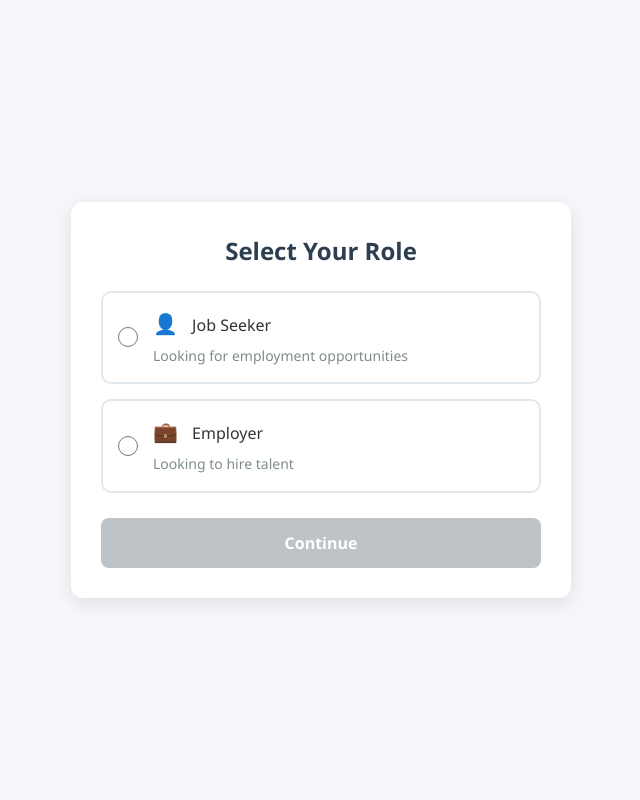
After one commit to yourmehedi/jobpost, a Django app: page /accounts/choose_user_type/ in a window 1280 px wide. The commit adds this page. Shown: the whole page, without its empty margins (319-959 px from the left). Run offline with Django 5.2, Linux system fonts and the light colour scheme.

Commit message:
added new post job and 2 user login system

```diff
--- /dev/null
+++ b/accounts/templates/accounts/choose_user_type.html
@@ -0,0 +1,217 @@
+<!DOCTYPE html>
+<html lang="en">
+<head>
+    <meta charset="UTF-8">
+    <meta name="viewport" content="width=device-width, initial-scale=1.0">
+    <title>Select Your Role</title>
+    <style>
+        * {
+            margin: 0;
+            padding: 0;
+            box-sizing: border-box;
+            font-family: 'Segoe UI', Tahoma, Geneva, Verdana, sans-serif;
+        }
+
+        body {
+            background-color: #f5f7fa;
+            color: #333;
+            line-height: 1.6;
+            padding: 20px;
+            min-height: 100vh;
+            display: flex;
+            justify-content: center;
+            align-items: center;
+        }
+
+        .container {
+            max-width: 500px;
+            width: 100%;
+            background: white;
+            border-radius: 12px;
+            box-shadow: 0 5px 20px rgba(0, 0, 0, 0.1);
+            padding: 30px;
+            transition: transform 0.3s ease;
+        }
+
+        .container:hover {
+            transform: translateY(-5px);
+        }
+
+        h3 {
+            color: #2c3e50;
+            margin-bottom: 20px;
+            font-size: 24px;
+            text-align: center;
+            font-weight: 600;
+        }
+
+        .form-check {
+            display: flex;
+            align-items: center;
+            padding: 15px;
+            margin: 15px 0;
+            border: 2px solid #e1e8ed;
+            border-radius: 10px;
+            cursor: pointer;
+            transition: all 0.3s ease;
+            position: relative;
+        }
+
+        .form-check:hover {
+            border-color: #3498db;
+            background-color: #f8fafc;
+        }
+
+        .form-check.selected {
+            border-color: #3498db;
+            background-color: #e8f4fc;
+        }
+
+        .form-check-input {
+            margin-right: 15px;
+            width: 20px;
+            height: 20px;
+            cursor: pointer;
+        }
+
+        .form-check-label {
+            font-size: 16px;
+            font-weight: 500;
+            cursor: pointer;
+            flex: 1;
+        }
+
+        .role-description {
+            font-size: 14px;
+            color: #7f8c8d;
+            margin-top: 5px;
+            display: block;
+        }
+
+        .btn {
+            display: block;
+            width: 100%;
+            padding: 14px;
+            background-color: #3498db;
+            color: white;
+            border: none;
+            border-radius: 8px;
+            font-size: 16px;
+            font-weight: 600;
+            cursor: pointer;
+            transition: background-color 0.3s ease;
+            margin-top: 25px;
+        }
+
+        .btn:hover {
+            background-color: #2980b9;
+        }
+
+        .btn:disabled {
+            background-color: #bdc3c7;
+            cursor: not-allowed;
+        }
+
+        .icon {
+            margin-right: 10px;
+            font-size: 20px;
+        }
+
+        /* Mobile-specific styles */
+        @media (max-width: 576px) {
+            body {
+                padding: 10px;
+            }
+
+            .container {
+                padding: 20px;
+                margin: 0;
+            }
+
+            h3 {
+                font-size: 22px;
+            }
+
+            .form-check {
+                padding: 12px;
+            }
+
+            .form-check-label {
+                font-size: 15px;
+            }
+
+            .role-description {
+                font-size: 13px;
+            }
+
+            .btn {
+                padding: 12px;
+                font-size: 15px;
+            }
+        }
+
+        /* Animation for selection */
+        @keyframes pulse {
+            0% { transform: scale(1); }
+            50% { transform: scale(1.02); }
+            100% { transform: scale(1); }
+        }
+
+        .form-check.selected {
+            animation: pulse 0.3s ease;
+        }
+    </style>
+</head>
+<body>
+
+<div class="container">
+    <h3>Select Your Role</h3>
+    <form method="POST">
+        {% csrf_token %}
+        <div class="form-check" onclick="selectRole(this)">
+            <input class="form-check-input" type="radio" name="user_type" value="jobseeker" required>
+            <label class="form-check-label">
+                <span class="icon">👤</span> Job Seeker
+                <span class="role-description">Looking for employment opportunities</span>
+            </label>
+        </div>
+        <div class="form-check" onclick="selectRole(this)">
+            <input class="form-check-input" type="radio" name="user_type" value="employer" required>
+            <label class="form-check-label">
+                <span class="icon">💼</span> Employer
+                <span class="role-description">Looking to hire talent</span>
+            </label>
+        </div>
+        <button class="btn" type="submit" id="submitBtn" disabled>Continue</button>
+    </form>
+</div>
+
+<script>
+    function selectRole(element) {
+        // Remove selected class from all options
+        const allOptions = document.querySelectorAll('.form-check');
+        allOptions.forEach(option => {
+            option.classList.remove('selected');
+        });
+
+        // Add selected class to clicked option
+        element.classList.add('selected');
+
+        // Check the radio input
+        const radioInput = element.querySelector('input[type="radio"]');
+        radioInput.checked = true;
+
+        // Enable the submit button
+        document.getElementById('submitBtn').disabled = false;
+    }
+
+    // Add click event listeners to all form-check elements
+    document.querySelectorAll('.form-check').forEach(element => {
+        element.addEventListener('click', function() {
+            selectRole(this);
+        });
+    });
+</script>
+
+</body>
+</html>
--- a/accounts/templates/accounts/login.html
+++ b/accounts/templates/accounts/login.html
@@ -431,15 +431,15 @@
           <div class="divider">
             <span class="divider-text">Or sign in with</span>
           </div>
-          <a href="{% url 'accounts:google_login' %}" class="social-btn google-btn">
+          <a href="{% url 'accounts:choose_user_type' %}" class="social-btn google-btn">
               <i class="fab fa-google"></i> Sign in with Google
           </a>
 
 
 
-          <a href="{% url 'accounts:facebook_login' %}" class="social-btn facebook-btn">
+          <!-- <a href="{% url 'accounts:choose_user_type' %}" class="social-btn facebook-btn">
             <i class="fab fa-facebook-f"></i> Sign in with Facebook
-          </a>
+          </a> -->
         </div>
       </form>
 
--- a/accounts/urls.py
+++ b/accounts/urls.py
@@ -12,7 +12,8 @@ urlpatterns = [
     path('reset/<uidb64>/<token>/', auth_views.PasswordResetConfirmView.as_view(), name='password_reset_confirm'),
     path('reset/done/', auth_views.PasswordResetCompleteView.as_view(), name='password_reset_complete'),
 
-    path('user-select/', views.user_select, name='user_select'),
+    # path('user-select/', views.user_select, name='user_select'),
+    # path('user-select-facebook/', views.user_select_fb, name='user_select_fb'),
 
     path('profile/', views.user_profile, name='profile'),
     path('jobseekres-registretion-form/', views.jobseeker_register, name='jobseeker_register'),
@@ -24,6 +25,8 @@ urlpatterns = [
     path('logout/', views.logout_view, name='logout'),
     path('login/', login_view, name='login'),
 
+    path("choose_user_type/", views.choose_user_type, name="choose_user_type"),
+
     path("google/login/", views.google_login, name="google_login"),
     path("google/callback/", views.google_callback, name="google_callback"),
 
--- a/accounts/views.py
+++ b/accounts/views.py
@@ -22,12 +22,6 @@ from employers.models import *
 User = get_user_model()
 from .forms import *
 import requests
-
-
-
-
-
-
 
 
 # @api_view(['POST'])
@@ -298,23 +292,12 @@ def reset_password(request, uidb64, token):
         messages.error(request, "Invalid or expired reset link.")
         return render(request, "accounts/reset_password.html", {"validlink": False})
 
-def google_login(request):
-    """Step 1: Redirect user to Google's OAuth 2.0 server"""
-    google_auth_url = (
-        "https://accounts.google.com/o/oauth2/v2/auth"
-        "?response_type=code"
-        f"&client_id={settings.GOOGLE_CLIENT_ID}"
-        f"&redirect_uri={settings.GOOGLE_REDIRECT_URI}"
-        "&scope=openid%20email%20profile"
-    )
-    return redirect(google_auth_url)
-
 def google_callback(request):
     code = request.GET.get("code")
     if not code:
         return HttpResponse("No code provided", status=400)
 
-    # Exchange code for tokens
+    # --- Get access token ---
     token_url = "https://oauth2.googleapis.com/token"
     data = {
         "code": code,
@@ -323,6 +306,7 @@ def google_callback(request):
         "redirect_uri": settings.GOOGLE_REDIRECT_URI,
         "grant_type": "authorization_code",
     }
+
     r = requests.post(token_url, data=data)
     token_data = r.json()
     access_token = token_data.get("access_token")
@@ -330,7 +314,7 @@ def google_callback(request):
     if not access_token:
         return HttpResponse("Failed to obtain access token", status=400)
 
-    # Get user info
+    # --- Get user info from Google ---
     user_info_url = "https://www.googleapis.com/oauth2/v1/userinfo"
     params = {"access_token": access_token}
     user_info = requests.get(user_info_url, params=params).json()
@@ -341,34 +325,50 @@ def google_callback(request):
     if not email:
         return HttpResponse("Failed to fetch user info", status=400)
 
-    # Create or get user
+    # --- Get the saved user_type from session (default jobseeker) ---
+    user_type = request.session.get("pending_user_type", "jobseeker")
+
+    # --- Create or get user ---
     user, created = User.objects.get_or_create(
         email=email,
         defaults={
-            "username": email,  # CustomUser এ username required হলে
+            "username": email,
             "first_name": name.split(" ")[0] if name else "",
             "last_name": " ".join(name.split(" ")[1:]) if name and len(name.split(" ")) > 1 else "",
-            "user_type": "jobseeker",  # Default type
+            "user_type": user_type,
+            "is_verified": True,
+            "is_approved": True if user_type == "employer" else False,  # employers auto-approved or manual later
         },
     )
 
-    # Login user
+    # --- Login user ---
     login(request, user, backend="django.contrib.auth.backends.ModelBackend")
 
-    # Create or update Jobseeker profile
-    jobseeker, _ = Jobseeker.objects.get_or_create(user=user)
-    jobseeker.full_name = name
-    jobseeker.email = email
+    # --- Create or update profile based on user_type ---
+    if user_type == "jobseeker":
+        jobseeker, _ = Jobseeker.objects.get_or_create(user=user)
+        jobseeker.full_name = name
+        jobseeker.email = email
+        if not jobseeker.gender:
+            jobseeker.gender = "other"
+        if not jobseeker.contact_number:
+            jobseeker.contact_number = "N/A"
+        jobseeker.save()
 
-    # Default fallback values
-    if not jobseeker.gender:
-        jobseeker.gender = "other"
-    if not jobseeker.contact_number:
-        jobseeker.contact_number = "N/A"
+    elif user_type == "employer":
+        from employers.models import EmployerProfile
+        employer, _ = EmployerProfile.objects.get_or_create(user=user)
+        employer.company_name = name or "Unnamed Company"
+        employer.email = email
+        employer.save()
 
-    jobseeker.save()
+    # --- Clear session data ---
+    if "pending_user_type" in request.session:
+        del request.session["pending_user_type"]
 
     return redirect("/")
+
+
 
 # Facebook login system section
 def facebook_login(request):
@@ -458,5 +458,37 @@ def facebook_callback(request):
 
     return redirect("/")
 
-def user_select(request):
-    return render(request, 'accounts/user_select.html')
+# def user_select(request):
+#     return render(request, 'accounts/user_select.html')
+
+# def user_select_fb(request):
+#     return render(request, 'accounts/user_select_fb.html')
+
+
+
+
+def choose_user_type(request):
+    if request.method == "POST":
+        user_type = request.POST.get("user_type")
+
+        if user_type not in ["jobseeker", "employer"]:
+            messages.error(request, "Please select a valid role.")
+            return redirect("choose_user_type")
+
+        # Save temporarily in session
+        request.session["pending_user_type"] = user_type
+
+        # Redirect to Google login, NOT callback
+        return redirect("accounts:google_login")
+
+    return render(request, "accounts/choose_user_type.html")
+
+def google_login(request):
+    google_auth_url = (
+        "https://accounts.google.com/o/oauth2/v2/auth"
+        "?response_type=code"
+        f"&client_id={settings.GOOGLE_CLIENT_ID}"
+        f"&redirect_uri={settings.GOOGLE_REDIRECT_URI}"
+        "&scope=email%20profile"
+    )
+    return redirect(google_auth_url)
--- a/jobs/apps.py
+++ b/jobs/apps.py
@@ -1,6 +1,9 @@
+# jobs/apps.py
 from django.apps import AppConfig
-
 
 class JobsConfig(AppConfig):
     default_auto_field = 'django.db.models.BigAutoField'
     name = 'jobs'
+
+    def ready(self):
+        import jobs.signals
```
Also changed, not shown: accounts/templates/accounts/user_select_fb.html (added, +289 -0 lines), jobs/signals.py (added, +25 -0 lines).
